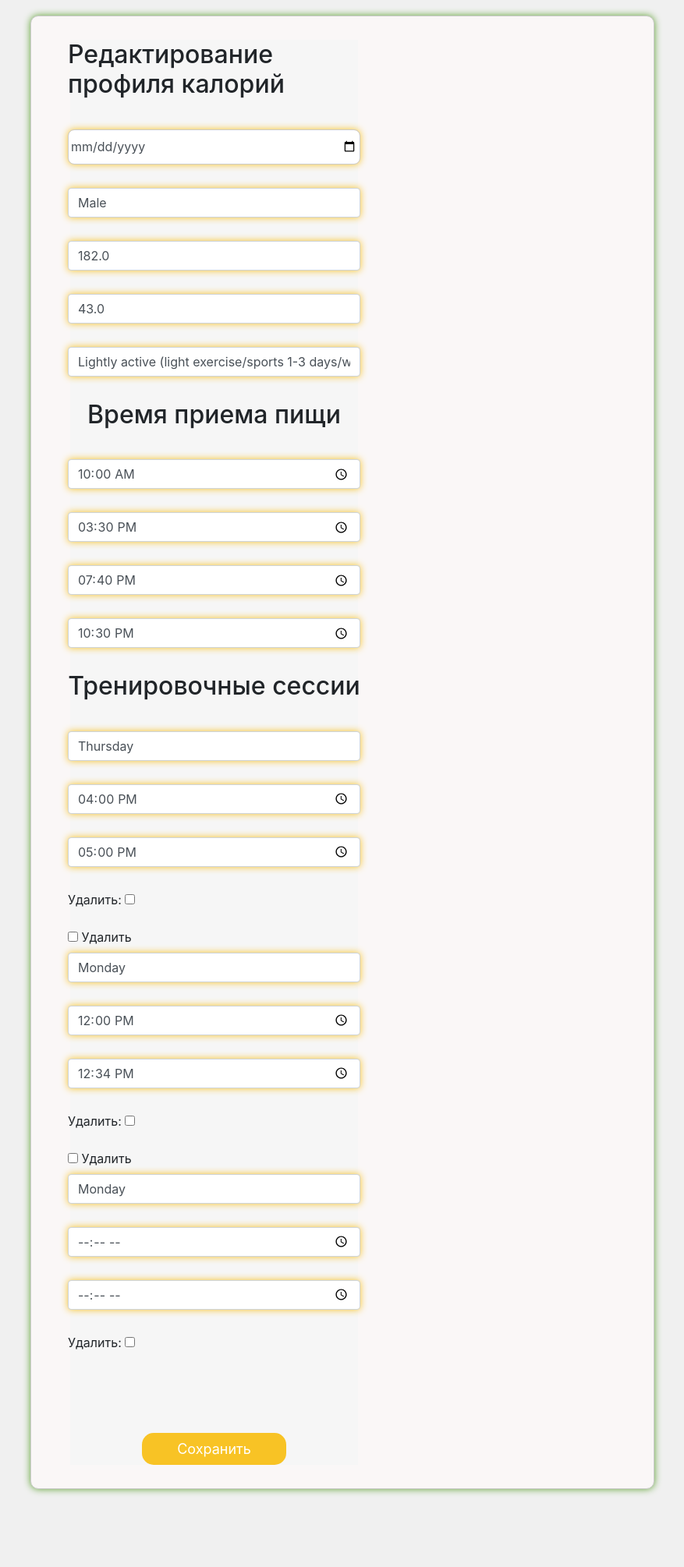
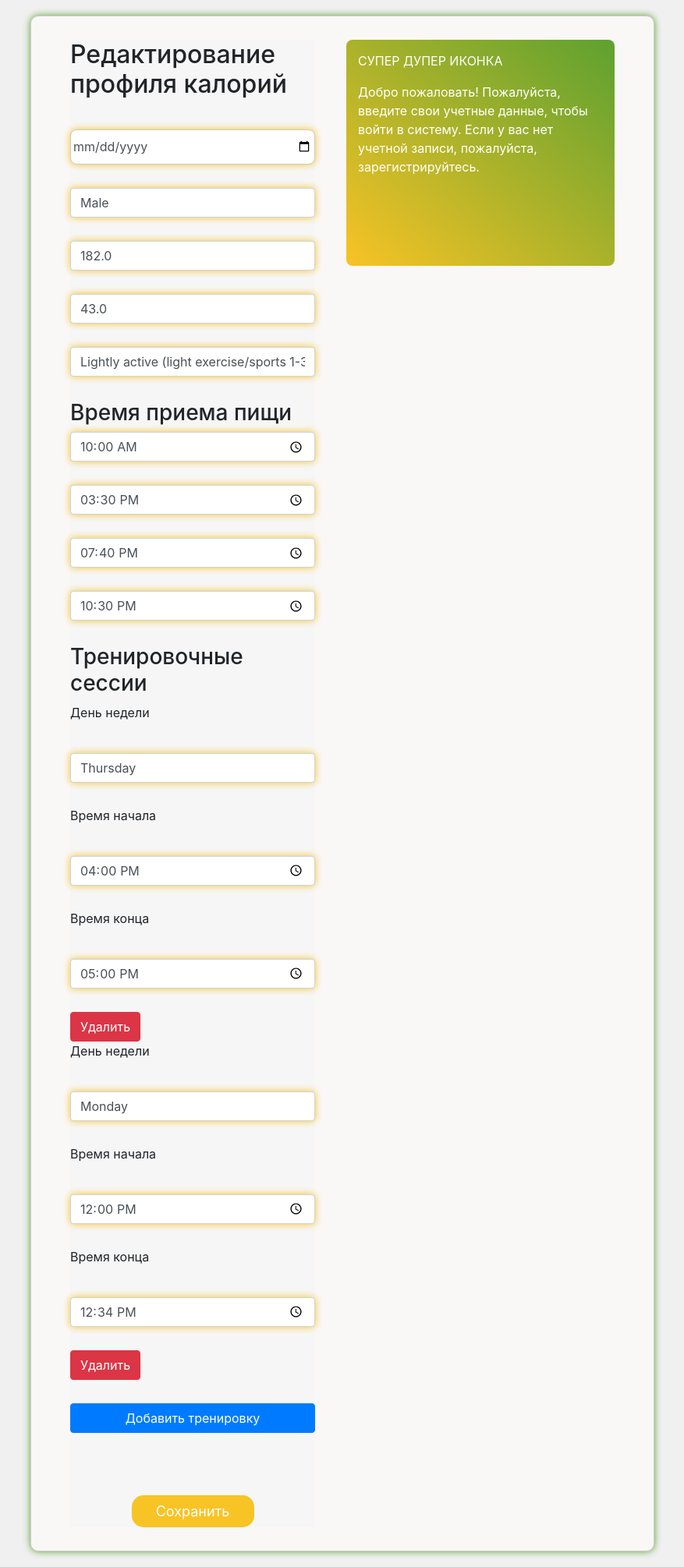
Before and after one commit to Karielka/Fitnes_app, a Django app: page /caloryprofile/edit/ in a window 1280 px wide. Shown: the part 64-2074 px from the top of the page at 78% size, without its empty margins (201-1078 px from the left). Before the commit the page ends 1981 px from the top, so only its background shows below. Run offline with Django 5.2, Linux system fonts and the light colour scheme; a user stored in the database is signed in; data comes from the database, SQL or seed files in the repository; both versions use the stored data as it was after the commit; parts of the project's set-up code (start-up, migrations or seed data) failed here and were passed over; some libraries are stand-ins or nearby versions.

Commit message:
Make timetables create + update in Profiles. Need to make notifications in Colories/Main pages

```diff
--- a/Fitnes/Profiles/static/profiles/css/calory_profile_edit.css
+++ b/Fitnes/Profiles/static/profiles/css/calory_profile_edit.css
@@ -57,18 +57,18 @@
     margin-top: 10px;
 }
 
-.text-button{
+.text-button {
     font-size: 20px;
     margin-bottom: 5px;
     margin-top: 12px;
     margin-right: 5px;
 }
 
-.button-wrapper{
+.button-wrapper {
     margin-top: 50px;
 }
 
-.btn_btn-primary{
+.btn_btn-primary {
     width: 50px;
     height: 50px;
     border-radius: 40px;
@@ -91,3 +91,7 @@
 .btn_btn-primary:hover {
     background-color: #5da130;
 }
+
+.hidden-checkbox {
+    display: none;
+}
--- a/Fitnes/Profiles/templates/profiles/calory_profile_edit.html
+++ b/Fitnes/Profiles/templates/profiles/calory_profile_edit.html
@@ -1,5 +1,6 @@
 {% extends "main/base.html" %}
 {% load static %}
+{% load form_tags %}
 
 {% block content %}
 <link rel="stylesheet" href="{% static 'profiles/css/calory_profile_edit.css' %}" type="text/css" media="all">
@@ -8,50 +9,92 @@
     <div class="container-edit">
         <div class="form-container">
             <form method="post" class="login-edit">
-
+                <div class="text-wrapper">
+                    <h2>Редактирование профиля калорий</h2>
+                </div>
                 <div class="form-wrapper">
-                    <div class="row">
-                        <div class="col-20">
-                            <div class="text-wrapper">
-                                <h2>Редактирование профиля калорий</h2>
+                    {% csrf_token %}
+                    {{ form.non_field_errors }}
+                    {{ form.as_p }}
+                    <h3>Время приема пищи</h3>
+                    {{ time_table_form.non_field_errors }}
+                    {{ time_table_form.as_p }}
+                    <h3>Тренировочные сессии</h3>
+                    {{ formset.management_form }}
+                    <div id="formset-container">
+                        {% for form in formset %}
+                            <div class="formset-item">
+                                {{ form.id }}
+                                {{ form.non_field_errors }}
+                                <p>День недели</p>{{ form.day_of_week.label_tag }} {{ form.day_of_week }}
+                                <p>Время начала</p>{{ form.start_time.label_tag }} {{ form.start_time }}
+                                <p>Время конца</p>{{ form.end_time.label_tag }} {{ form.end_time }}
+                                {{ form.DELETE|add_class:"hidden-checkbox" }} <!-- Поле для удаления формы -->
+                                <button type="button" class="btn btn-danger remove-form">Удалить</button>
                             </div>
-                            {% csrf_token %}
-                            {{ form.as_p }}
-                        </div>
-                        <div class="col-20">
-                            <div class="text-wrapper">
-                                <h2>Время приема пищи</h2>
-                            </div>
-                            {{ time_table_form.as_p }}
-                        </div>
-                        <div class="col-20">
-                            <div class="text-wrapper">
-                                <h2>Тренировочные сессии</h2>
-                            </div>
-                            {{ formset.management_form }}
-                            {% for form in formset %}
-                                {{ form.as_p }}
-                                {% if form.instance.pk %}
-                                    <input type="checkbox" name="form-{{ forloop.counter0 }}-DELETE" id="id_form-{{ forloop.counter0 }}-DELETE">
-                                    <label for="id_form-{{ forloop.counter0 }}-DELETE">Удалить</label>
-                                {% endif %}
-                            {% endfor %}
-                        </div>
+                        {% endfor %}
                     </div>
+                    <button type="button" class="btn btn-primary" id="add-form">Добавить тренировку</button>
                 </div>
                 <div class="button-wrapper">
                     <button type="submit" class="btn btn-primary">Сохранить</button>
                 </div>
             </form>
-            <!--
             <div class="login-text">
                 <div class="text1-wrapper">
                     <p>СУПЕР ДУПЕР ИКОНКА</p>
                     <p>Добро пожаловать! Пожалуйста, введите свои учетные данные, чтобы войти в систему. Если у вас нет учетной записи, пожалуйста, зарегистрируйтесь.</p>
                 </div>
             </div>
-            -->
         </div>
     </div>
 </div>
+
+<script>
+    document.addEventListener('DOMContentLoaded', function() {
+        var formsetContainer = document.getElementById('formset-container');
+        var addFormButton = document.getElementById('add-form');
+        var totalForms = document.getElementById('id_form-TOTAL_FORMS');
+        var formCount = formsetContainer.children.length;
+
+        addFormButton.addEventListener('click', function() {
+            var newForm = formsetContainer.children[0].cloneNode(true);
+            var formRegex = new RegExp('form-(\\d+)', 'g');
+            newForm.innerHTML = newForm.innerHTML.replace(formRegex, 'form-' + formCount);
+            newForm.querySelectorAll('input, select').forEach(function(input) {
+                input.value = '';  // Очистка значений
+                if (input.name.includes('DELETE')) {
+                    input.checked = false;  // Сброс значения поля DELETE
+                }
+            });
+            formsetContainer.appendChild(newForm);
+            formCount++;
+            totalForms.value = formCount;
+
+            attachRemoveButtonHandlers();
+        });
+
+        function attachRemoveButtonHandlers() {
+            var removeButtons = document.querySelectorAll('.remove-form');
+            removeButtons.forEach(function(button) {
+                button.removeEventListener('click', handleRemoveButtonClick);  // Удаление старых обработчиков
+                button.addEventListener('click', handleRemoveButtonClick);
+            });
+        }
+
+        function handleRemoveButtonClick() {
+            var formItem = this.closest('.formset-item');
+            formItem.style.display = 'none';
+            var deleteInput = formItem.querySelector('input[name$="-DELETE"]');
+            if (deleteInput) {
+                deleteInput.checked = true;  // Установка значения поля DELETE
+            }
+            formCount--;
+            totalForms.value = formCount;
+        }
+
+        attachRemoveButtonHandlers();  // Привязываем обработчики сразу после загрузки страницы
+    });
+</script>
+
 {% endblock %}
--- /dev/null
+++ b/Fitnes/Profiles/templatetags/form_tags.py
@@ -0,0 +1,7 @@
+from django import template
+
+register = template.Library()
+
+@register.filter(name='add_class')
+def add_class(field, css_class):
+    return field.as_widget(attrs={"class": css_class})
--- a/Fitnes/Profiles/views.py
+++ b/Fitnes/Profiles/views.py
@@ -43,7 +43,7 @@ def calory_profile_edit(request):
     except TimeTable.DoesNotExist:
         time_table = TimeTable.objects.create(user=user)
 
-    TrainingSessionFormSet = modelformset_factory(TrainingSession, form=TrainingSessionForm, extra=1, can_delete=True)
+    TrainingSessionFormSet = modelformset_factory(TrainingSession, form=TrainingSessionForm, extra=0, can_delete=True)
 
     if request.method == 'POST':
         form = UserCaloryProfileForm(request.POST, instance=profile)
@@ -55,11 +55,19 @@ def calory_profile_edit(request):
             time_table_form.save()
             instances = formset.save(commit=False)
             for instance in instances:
-                instance.time_table = time_table
+                if instance.id is None:  # Проверка на пустой id
+                    instance.time_table = time_table
                 instance.save()
-            formset.save()
+            for instance in formset.deleted_objects:
+                instance.delete()
             return redirect('profile')
-
+        else:
+            # Вывод ошибок форм в консоль для диагностики
+            print(form.errors)
+            print(time_table_form.errors)
+            print(formset.errors)
+            for form in formset:
+                print(form.errors)
     else:
         form = UserCaloryProfileForm(instance=profile)
         time_table_form = TimeTableForm(instance=time_table)
```
Also changed, not shown: Fitnes/Profiles/templatetags/__init__.py (added), Fitnes/db.sqlite3.
